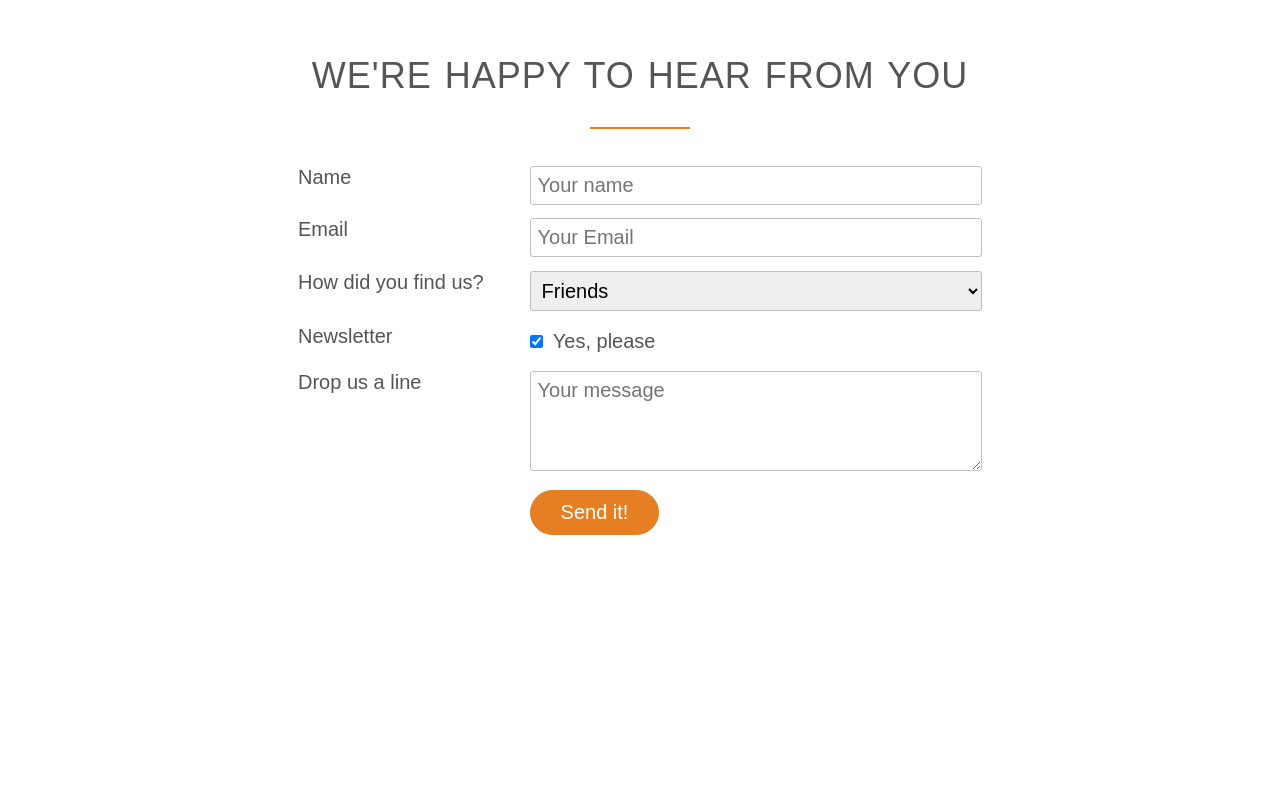
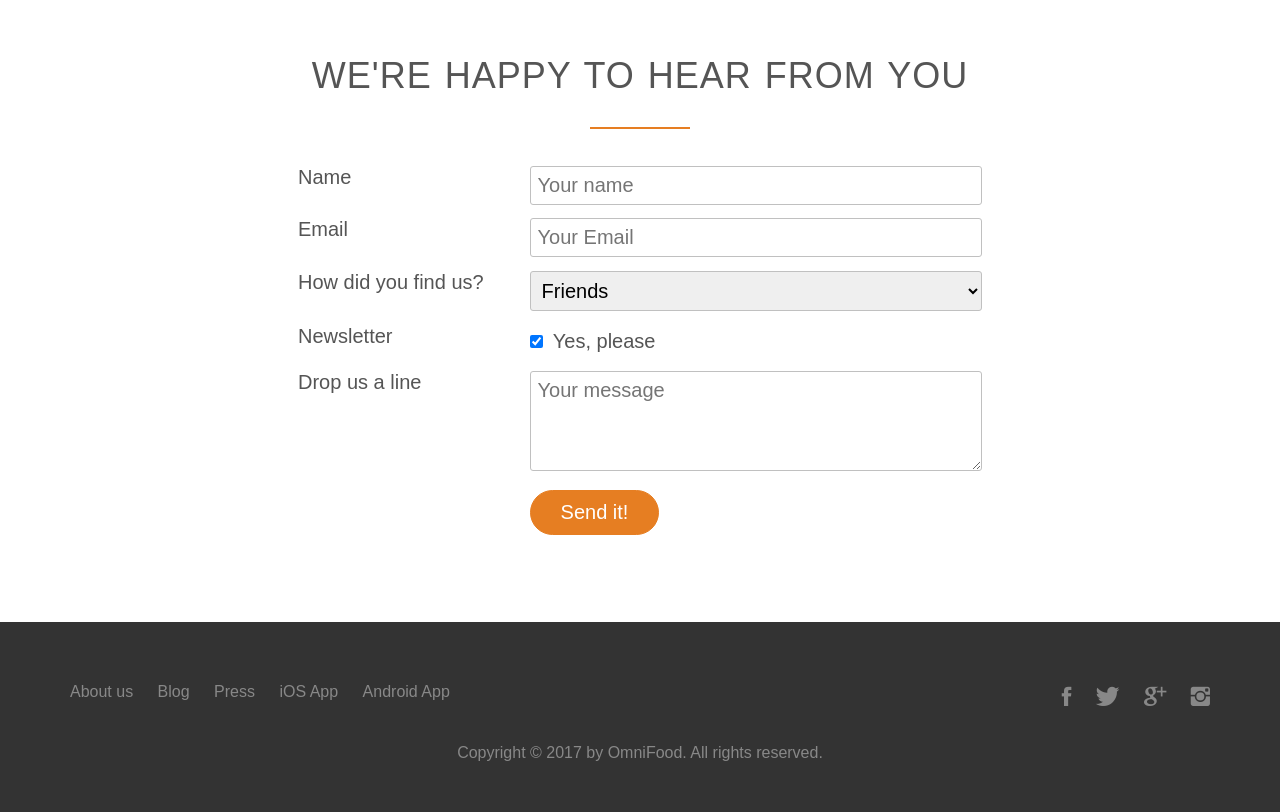
Before and after one commit to arnoldkunihira/OmniFood, a plain HTML site: page index.html in a window 1280 px wide. Shown: the part 4674-5486 px from the top of the page. Before the commit the page ends 5296 px from the top, so only its background shows below. Drawn offline with Linux system fonts and the light colour scheme; files whose address does not match are found by name.

Commit message:
Completion of all sections

```diff
--- a/index.html
+++ b/index.html
@@ -413,5 +413,45 @@
         </form>
     </div>
 </section>
+
+<footer>
+    <div class="row">
+        <div class="col span-1-of-2">
+            <ul class="footer-nav">
+                <li><a href="#">About us</a></li>
+                <li><a href="#">Blog</a></li>
+                <li><a href="#">Press</a></li>
+                <li><a href="#">iOS App</a></li>
+                <li><a href="#">Android App</a></li>
+            </ul>
+        </div>
+
+        <div class="col span-1-of-2">
+            <ul class="social-icons">
+                <li><a href="#"><i class="ion-social-facebook"></i></a></li>
+                <li><a href="#"><i class="ion-social-twitter"></i></a></li>
+                <li><a href="#"><i class="ion-social-googleplus"></i></a></li>
+                <li><a href="#"><i class="ion-social-instagram"></i></a></li>
+            </ul>
+        </div>
+    </div>
+
+    <div class="row">
+        <p>
+            Copyright &copy; 2017 by OmniFood. All rights reserved.
+        </p>
+    </div>
+</footer>
 </body>
 </html>
+<!--Title: None
+
+Navigation:
+1. About us
+2. Blog
+3. Press
+4. iOS App
+5. Android App
+
+Also include links to facebook, twitter, google+ and Instagram accounts.
+-->
--- a/resources/css/style.css
+++ b/resources/css/style.css
@@ -488,3 +488,84 @@ input[type=checkbox] {
 *:focus {
     outline: none;
 }
+
+/*----------------FOOTER----------------*/
+footer {
+    background-color: #333;
+    padding: 50px;
+    font-size: 80%;
+}
+
+.footer-nav {
+    list-style: none;
+    float: left;
+}
+
+.social-icons {
+    list-style: none;
+    float: right;
+}
+
+.footer-nav li,
+.social-icons li {
+    /*Aligning the links side by side without collision*/
+    display: inline-block;
+    margin-right: 20px;
+}
+
+/*use the last-child of a social link to get rid of the margin on the right*/
+.footer-nav li:last-child,
+.social-icons li:last-child {
+    margin-right: 0;
+}
+
+.footer-nav li a:link,
+.footer-nav li a:visited,
+.social-icons li a:link,
+.social-icons li a:visited {
+    text-decoration: none;
+    border: 0;
+    color: #888;
+    transition: color 0.2s;
+}
+
+.footer-nav li a:hover,
+.footer-nav li a:active,
+.social-icons li a:hover,
+.social-icons li a:active {
+    color: #dddddd;
+}
+
+.social-icons li a:link,
+.social-icons li a:visited {
+    font-size: 160%;
+}
+
+.ion-social-facebook:hover {
+    color: #3b5998;
+}
+
+.ion-social-twitter:hover {
+    color: #00b6f1;
+}
+
+.ion-social-googleplus:hover {
+    color: #df4a32;
+}
+
+.ion-social-instagram:hover {
+    color: #c32aa3;
+}
+
+.ion-social-facebook,
+.ion-social-twitter,
+.ion-social-googleplus,
+.ion-social-instagram {
+    transition: color 0.2s;
+}
+
+footer p {
+    color: #888;
+    text-align: center;
+    margin-top: 20px;
+}
```
